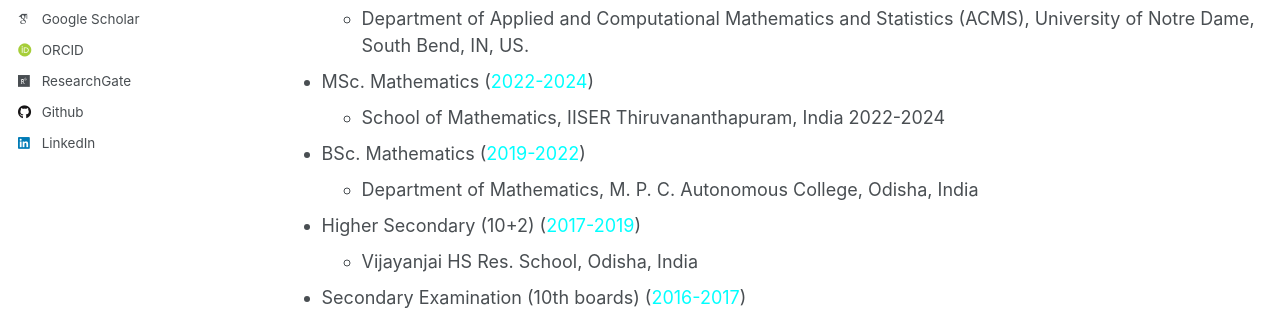
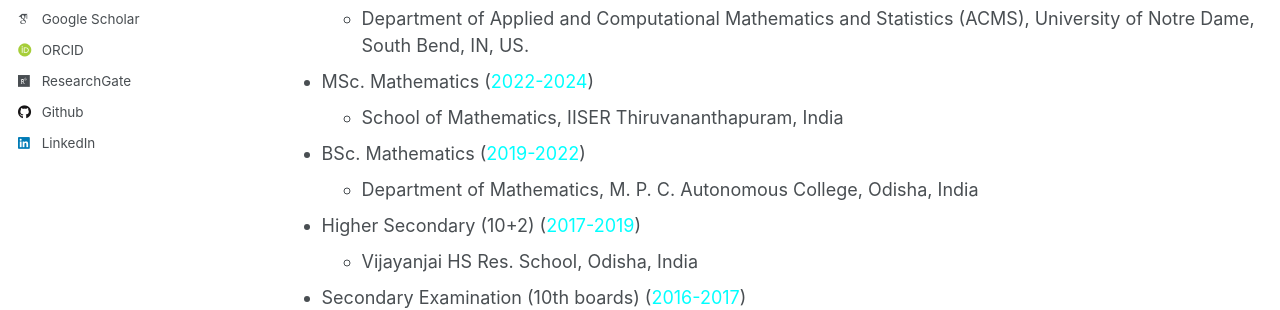
Before and after one commit to harihara-m/harihara-m.github.io, a Jekyll site: the page built from _pages/cv.md, in a window 1280 px wide and 900 px high. Shown: the part 441-751 px from the top of the window. Built offline with Jekyll 4.4.1, drawn with Linux system fonts in a browser that asks for light colours; some web fonts are replaced.

Commit message:
first commint in Fedora

```diff
--- a/_pages/cv.md
+++ b/_pages/cv.md
@@ -19,7 +19,7 @@ I am a first-year PhD student in Applied Mathematics in the Applied Computationa
 - PhD Applied Mathematics (<span style="color:cyan">2024-current</span>)
   - Department of Applied and Computational Mathematics and Statistics (ACMS), University of Notre Dame, South Bend, IN, US.
 - MSc. Mathematics (<span style="color:cyan">2022-2024</span>)
-  - School of Mathematics, IISER Thiruvananthapuram, India 2022-2024
+  - School of Mathematics, IISER Thiruvananthapuram, India
 - BSc. Mathematics (<span style="color:cyan">2019-2022</span>)
   - Department of Mathematics, M. P. C. Autonomous College, Odisha, India
 - Higher Secondary (10+2) (<span style="color:cyan">2017-2019</span>)
```
